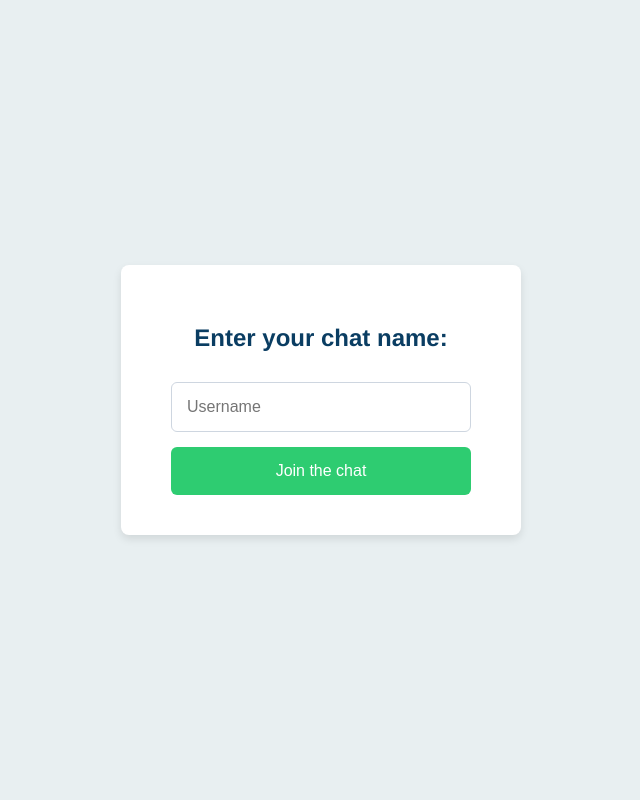
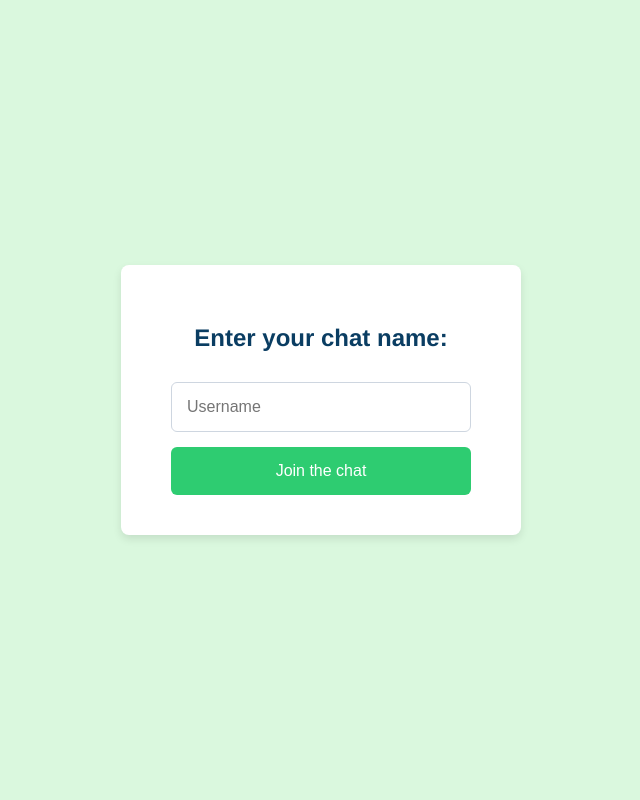
Before and after one commit to achraftai/Chat-app, a Django app: page /lobby/ in a window 1280 px wide. Shown: the whole page, without its empty margins (319-959 px from the left). Run offline with Django 5.2, Linux system fonts and the light colour scheme.

Commit message:
Update lobby.css

```diff
--- a/chat_app/myapp/static/css/lobby.css
+++ b/chat_app/myapp/static/css/lobby.css
@@ -4,7 +4,7 @@ body {
     justify-content: center;
     align-items: center;
     height: 100vh;
-    background-color: #e8eff1;
+    background-color: #daf8de;
     margin: 0;
     color: #333;
 }
```
